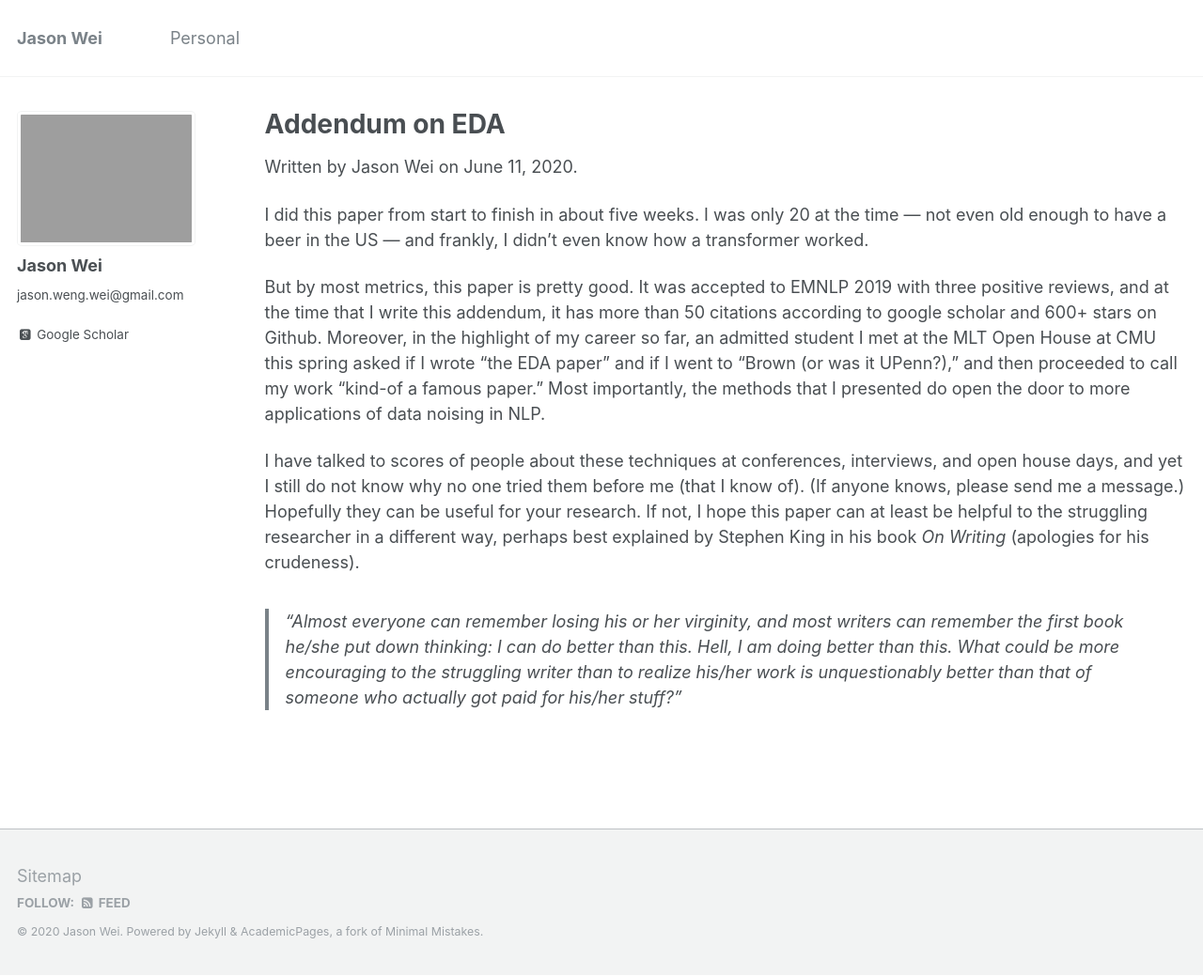
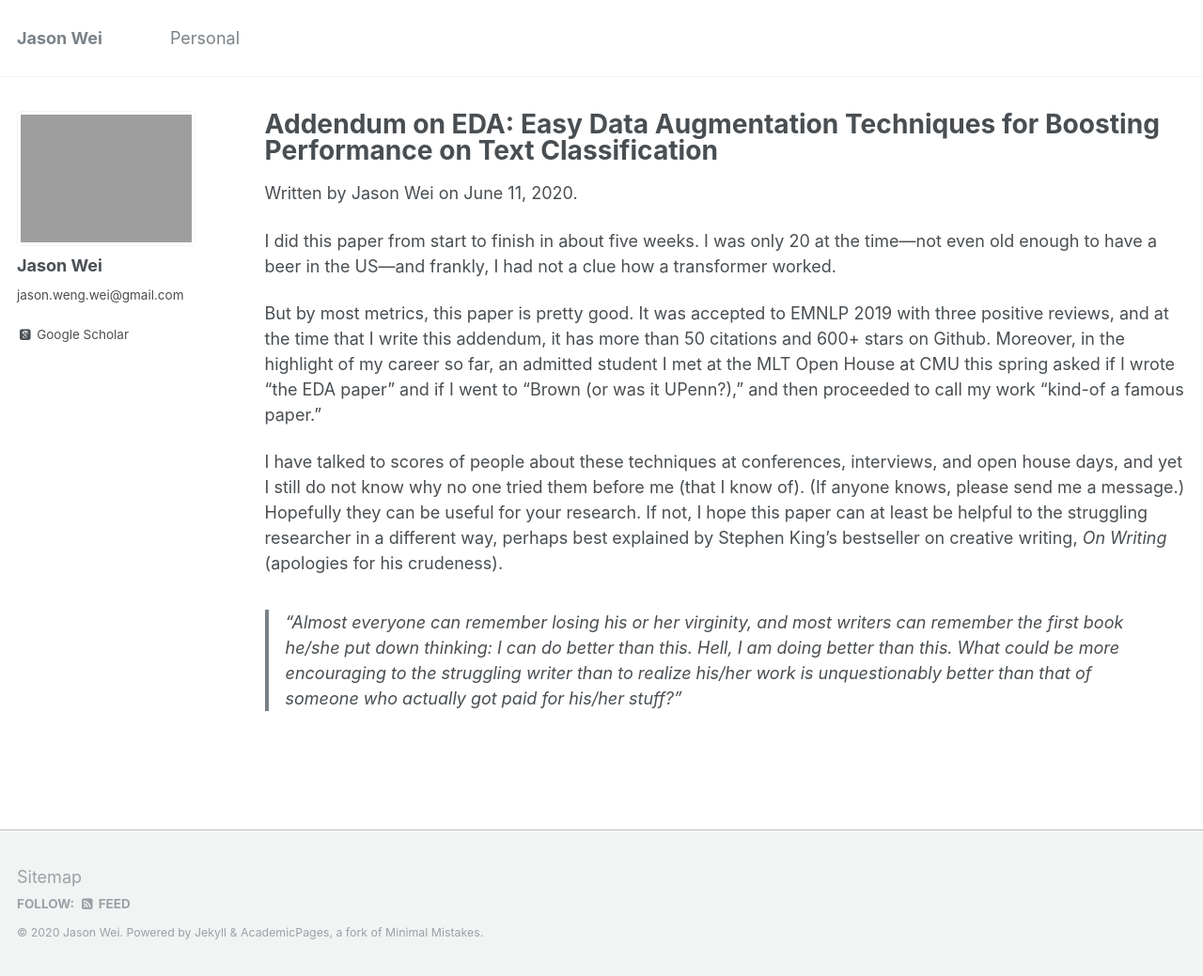
Before and after one commit to jasonwei20/jasonwei20.github.io, a Jekyll site: the page built from _pages/eda.md, in a window 1280 px wide. Shown: the whole page at 94% size. Built offline with Jekyll 4.4.1, drawn with Linux system fonts in a browser that asks for light colours; some web fonts are replaced.

Commit message:
add eda addendum

```diff
--- a/_pages/eda.md
+++ b/_pages/eda.md
@@ -1,6 +1,6 @@
 ---
 layout: archive
-title: "Addendum on EDA"
+title: "Addendum on EDA: Easy Data Augmentation Techniques for Boosting Performance on Text Classification"
 permalink: /addendum_eda/
 author_profile: true
 ---
@@ -10,16 +10,15 @@ author_profile: true
 Written by Jason Wei on June 11, 2020.
 
 I did this paper from start to finish in about five weeks.
-I was only 20 at the time &mdash; not even old enough to have a beer in the US &mdash; and frankly, I didn't even know how a transformer worked.
+I was only 20 at the time&mdash;not even old enough to have a beer in the US&mdash;and frankly, I had not a clue how a transformer worked.
 
 But by most metrics, this paper is pretty good.
-It was accepted to EMNLP 2019 with three positive reviews, and at the time that I write this addendum, it has more than 50 citations according to google scholar and 600+ stars on Github.
+It was accepted to EMNLP 2019 with three positive reviews, and at the time that I write this addendum, it has more than 50 citations and 600+ stars on Github.
 Moreover, in the highlight of my career so far, an admitted student I met at the MLT Open House at CMU this spring asked if I wrote "the EDA paper" and if I went to "Brown (or was it UPenn?)," and then proceeded to call my work "kind-of a famous paper."
-Most importantly, the methods that I presented do open the door to more applications of data noising in NLP.
 
 I have talked to scores of people about these techniques at conferences, interviews, and open house days, and yet I still do not know why no one tried them before me (that I know of).
 (If anyone knows, please send me a message.)
 Hopefully they can be useful for your research.
-If not, I hope this paper can at least be helpful to the struggling researcher in a different way, perhaps best explained by Stephen King in his book *On Writing* (apologies for his crudeness).
+If not, I hope this paper can at least be helpful to the struggling researcher in a different way, perhaps best explained by Stephen King's bestseller on creative writing, *On Writing* (apologies for his crudeness).
 
  > "Almost everyone can remember losing his or her virginity, and most writers can remember the first book he/she put down thinking: *I can do better than this. Hell, I am doing better than this.* What could be more encouraging to the struggling writer than to realize his/her work is unquestionably better than that of someone who actually got paid for his/her stuff?"
```
Also changed, not shown: _pages/about.md (+2 -0 lines).
